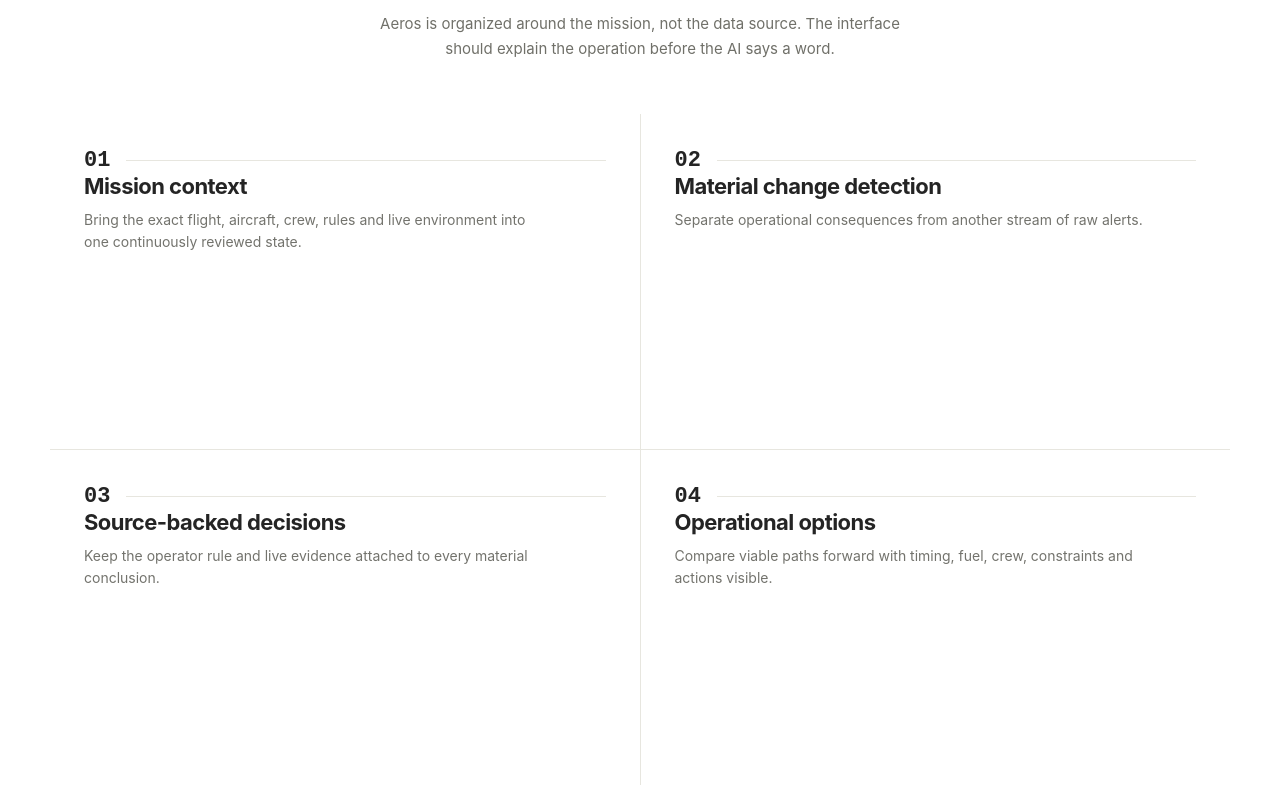
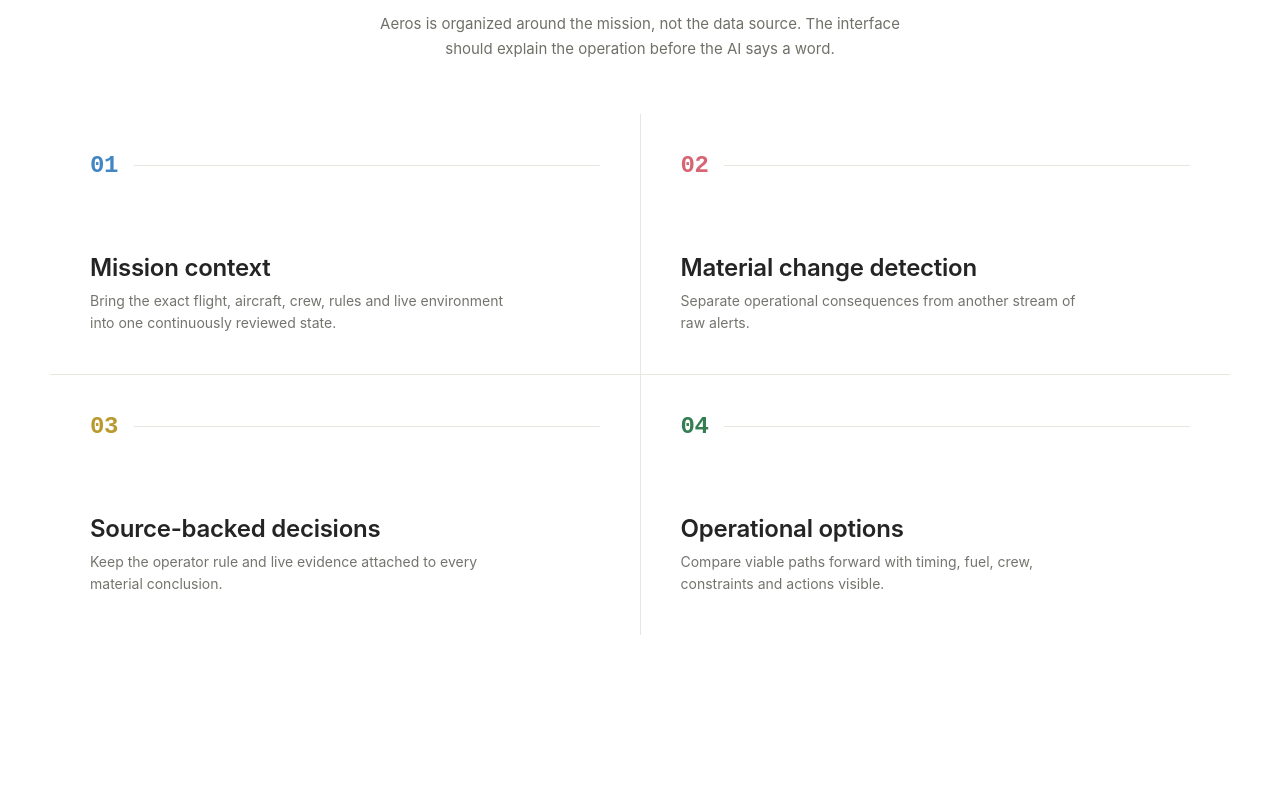
Before and after one commit to saharshbaweja/Rho, a Next.js app: page / in a window 1280 px wide. Shown: the part 2437-3224 px from the top of the page. Built offline with nearby package versions, Linux system fonts and the light colour scheme.

Commit message:
Match Dust feature card dimensions and typography

```diff
--- a/app/dust-motion.css
+++ b/app/dust-motion.css
@@ -56,3 +56,16 @@
 @media(prefers-reduced-motion:reduce){.dm-hover-scene *,.dm-quote-orbit,.dm-quote-node{animation:none!important}.dm-mission-canvas .dm-person,.dm-mission-canvas .dm-floating-card,.dm-mission-canvas .dm-decision-card{translate:0 0!important}}
 
 .dm-feature-video{display:block;width:260px;height:260px;border-radius:18px;object-fit:cover;box-shadow:0 20px 55px rgba(35,54,72,.18);outline:1px solid rgba(0,0,0,.05)}
+
+/* Exact Dust feature-card anatomy: no icon block, compact two-part card. */
+.dm-feature-wrap .dm-feature{min-height:260px!important;padding:40px!important;display:flex!important;flex-direction:column!important;gap:24px!important}
+.dm-feature-copy{display:flex;flex-direction:column;gap:8px;margin-top:auto}
+.dm-feature-copy h3{margin:0!important;font-size:24px!important;line-height:1.18!important;letter-spacing:-.01em!important;font-weight:600!important}
+.dm-feature-copy p{margin:0!important;max-width:420px!important;font-size:14px!important;line-height:1.55!important;color:#74746e!important}
+.dm-feature-number{gap:16px!important}
+.dm-feature-number span{font-size:24px!important;line-height:1!important;font-weight:600!important;letter-spacing:-.02em!important}
+.accent-blue .dm-feature-number span{color:#4386c6}
+.accent-rose .dm-feature-number span{color:#d76674}
+.accent-gold .dm-feature-number span{color:#b99a30}
+.accent-green .dm-feature-number span{color:#347e52}
+@media(max-width:767px){.dm-feature-wrap .dm-feature{padding:32px!important;min-height:230px!important}.dm-feature-copy h3{font-size:20px!important}}
```
